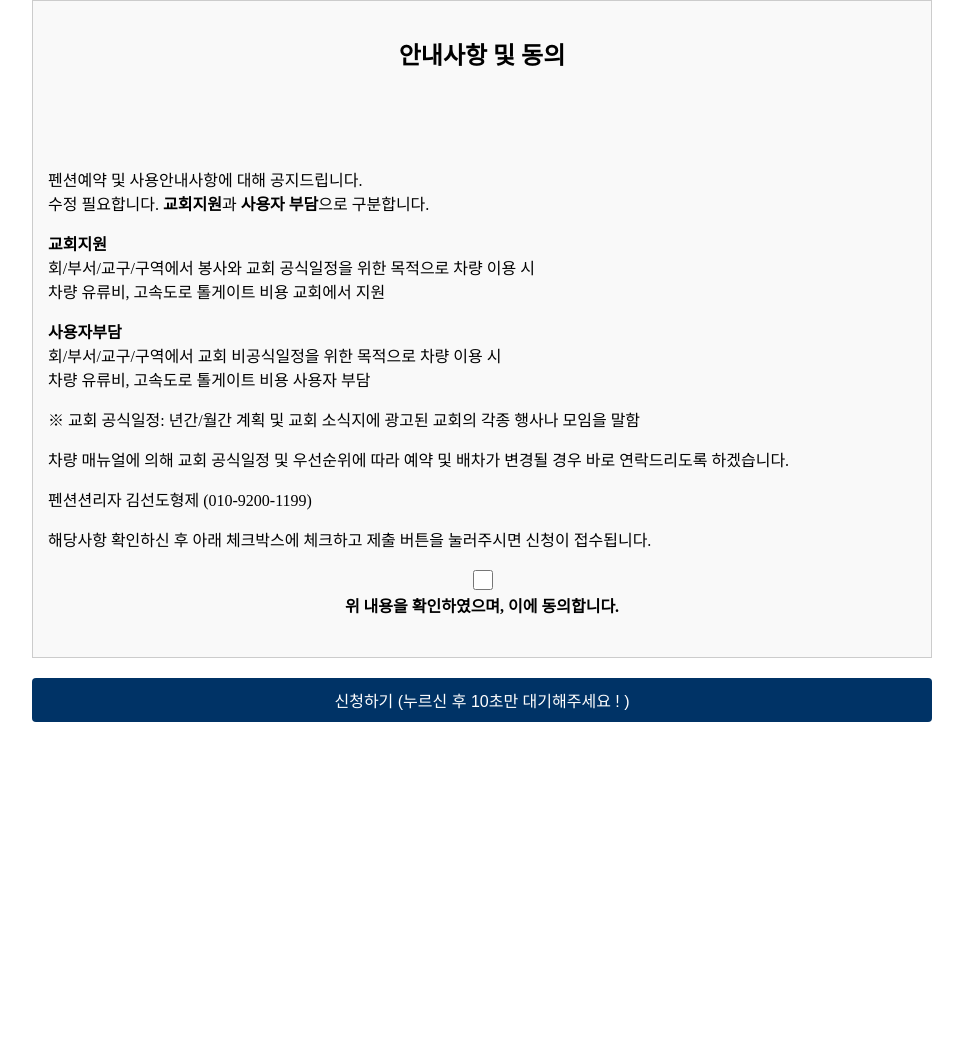
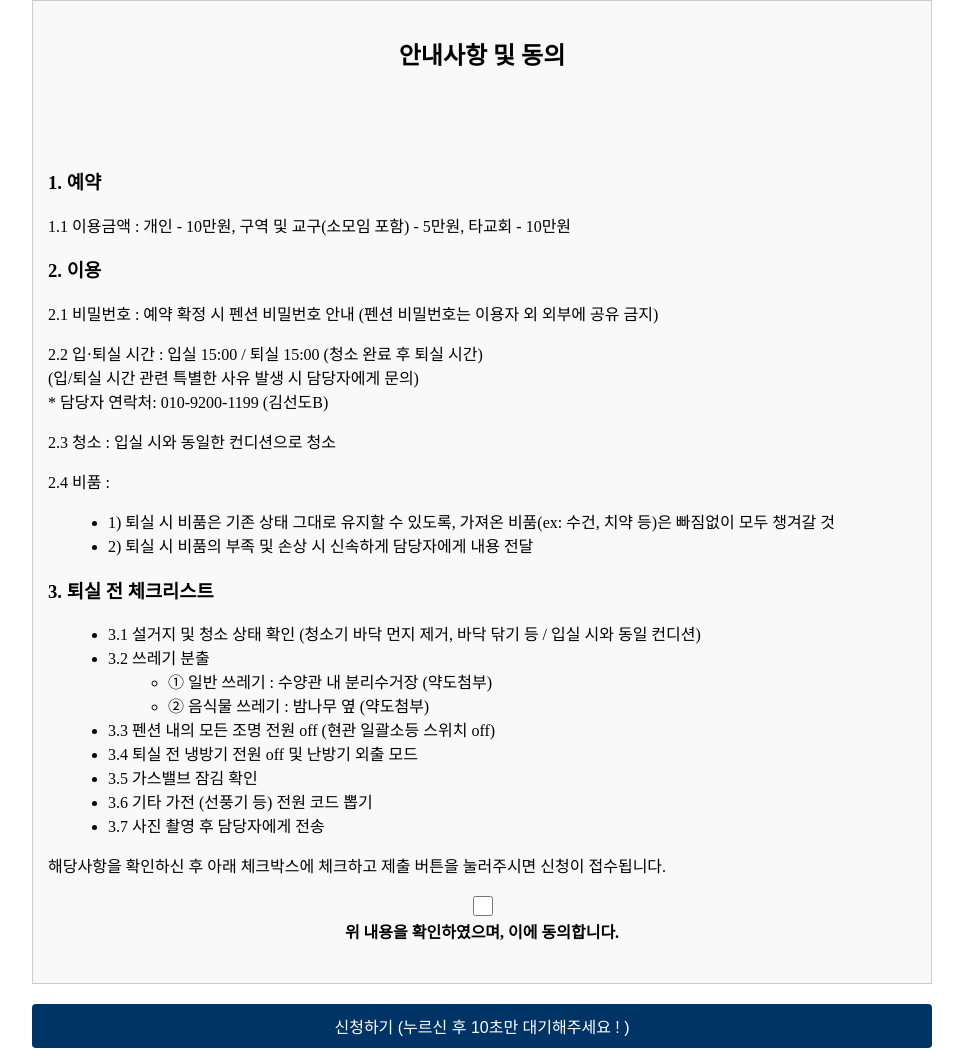
Before and after one commit to choi-deokyong/ansanpension, a plain HTML site: page index.html in a window 1280 px wide. Shown: the part 1538-2589 px from the top of the page, without its empty margins (158-1121 px from the left). Before the commit the page ends 2288 px from the top, so only its background shows below. Drawn offline with nearby package versions, Linux system fonts and the light colour scheme.

Commit message:
Update index.html

```diff
--- a/index.html
+++ b/index.html
@@ -349,33 +349,46 @@
 <section class="agreement-section">
     <h2>안내사항 및 동의</h2>
     <div class="agreement-content">
-                    <p>펜션예약 및 사용안내사항에 대해 공지드립니다.<br>수정 필요합니다. <strong>교회지원</strong>과 <strong>사용자 부담</strong>으로 구분합니다.</p>
-                        <p class="pl-4">
-                            <strong>교회지원</strong><br>
-                            회/부서/교구/구역에서 봉사와 교회 공식일정을 위한 목적으로 차량 이용 시<br>
-                            차량 유류비, 고속도로 톨게이트 비용 교회에서 지원
+        <h3>1. 예약</h3>
+        <p>1.1 이용금액 : 개인 - 10만원, 구역 및 교구(소모임 포함) - 5만원, 타교회 - 10만원</p>
+
+        <h3>2. 이용</h3>
+        <p>2.1 비밀번호 : 예약 확정 시 펜션 비밀번호 안내 (펜션 비밀번호는 이용자 외 외부에 공유 금지)</p>
+        <p>2.2 입·퇴실 시간 : 입실 15:00 / 퇴실 15:00 (청소 완료 후 퇴실 시간)<br>
+           (입/퇴실 시간 관련 특별한 사유 발생 시 담당자에게 문의)<br>
+           * 담당자 연락처: 010-9200-1199 (김선도B)
         </p>
-                        <p class="pl-4">
-                            <strong>사용자부담</strong><br>
-                            회/부서/교구/구역에서 교회 비공식일정을 위한 목적으로 차량 이용 시<br>
-                            차량 유류비, 고속도로 톨게이트 비용 사용자 부담
-                        </p>
-                        <p class="pl-4 text-sm text-gray-500">
-                            ※ 교회 공식일정: 년간/월간 계획 및 교회 소식지에 광고된 교회의 각종 행사나 모임을 말함
-                        </p>
-                        <p>
-                            차량 매뉴얼에 의해 교회 공식일정 및 우선순위에 따라 예약 및 배차가 변경될 경우 바로 연락드리도록 하겠습니다.
-                        </p>
-                        <p>
-                            펜션션리자 김선도형제 (010-9200-1199)<br>
-                        </p>
-                    <p>해당사항 확인하신 후 아래 체크박스에 체크하고 제출 버튼을 눌러주시면 신청이 접수됩니다.</p>
+        <p>2.3 청소 : 입실 시와 동일한 컨디션으로 청소</p>
+        <p>2.4 비품 :</p>
+        <ul>
+            <li>1) 퇴실 시 비품은 기존 상태 그대로 유지할 수 있도록, 가져온 비품(ex: 수건, 치약 등)은 빠짐없이 모두 챙겨갈 것</li>
+            <li>2) 퇴실 시 비품의 부족 및 손상 시 신속하게 담당자에게 내용 전달</li>
+        </ul>
+
+        <h3>3. 퇴실 전 체크리스트</h3>
+        <ul>
+            <li>3.1 설거지 및 청소 상태 확인 (청소기 바닥 먼지 제거, 바닥 닦기 등 / 입실 시와 동일 컨디션)</li>
+            <li>3.2 쓰레기 분출
+                <ul>
+                    <li>① 일반 쓰레기 : 수양관 내 분리수거장 (약도첨부)</li>
+                    <li>② 음식물 쓰레기 : 밤나무 옆 (약도첨부)</li>
+                </ul>
+            </li>
+            <li>3.3 펜션 내의 모든 조명 전원 off (현관 일괄소등 스위치 off)</li>
+            <li>3.4 퇴실 전 냉방기 전원 off 및 난방기 외출 모드</li>
+            <li>3.5 가스밸브 잠김 확인</li>
+            <li>3.6 기타 가전 (선풍기 등) 전원 코드 뽑기</li>
+            <li>3.7 사진 촬영 후 담당자에게 전송</li>
+        </ul>
+
+        <p>해당사항을 확인하신 후 아래 체크박스에 체크하고 제출 버튼을 눌러주시면 신청이 접수됩니다.</p>
     </div>
     <div class="form-group agreement-checkbox-group">
         <input type="checkbox" id="agreement" name="agreement" required>
         <label for="agreement">위 내용을 확인하였으며, 이에 동의합니다.</label>
     </div>
 </section>
+
 
             <div class="button-wrapper" style="display: flex; align-items: center; gap: 10px;">
                 <button type="submit" class="submit-button">신청하기 (누르신 후 10초만 대기해주세요 ! )</button>
```
Lines whose indentation alone changed are shown as unchanged.
